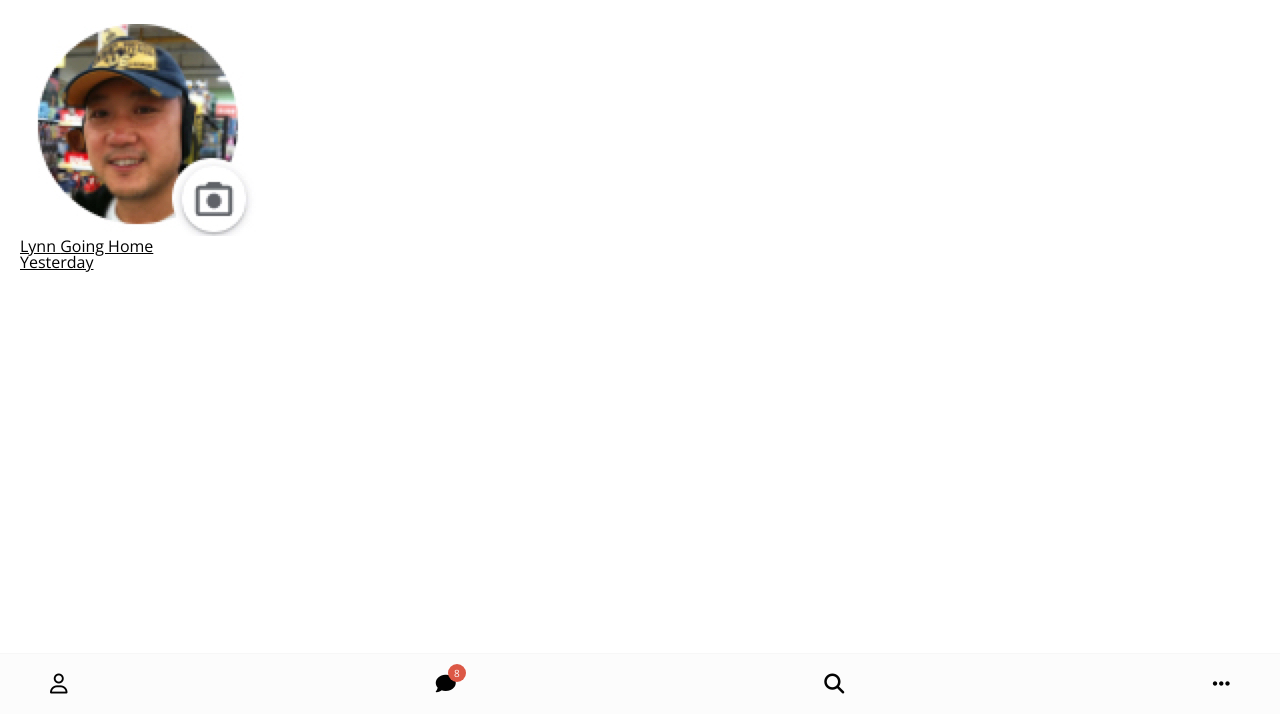
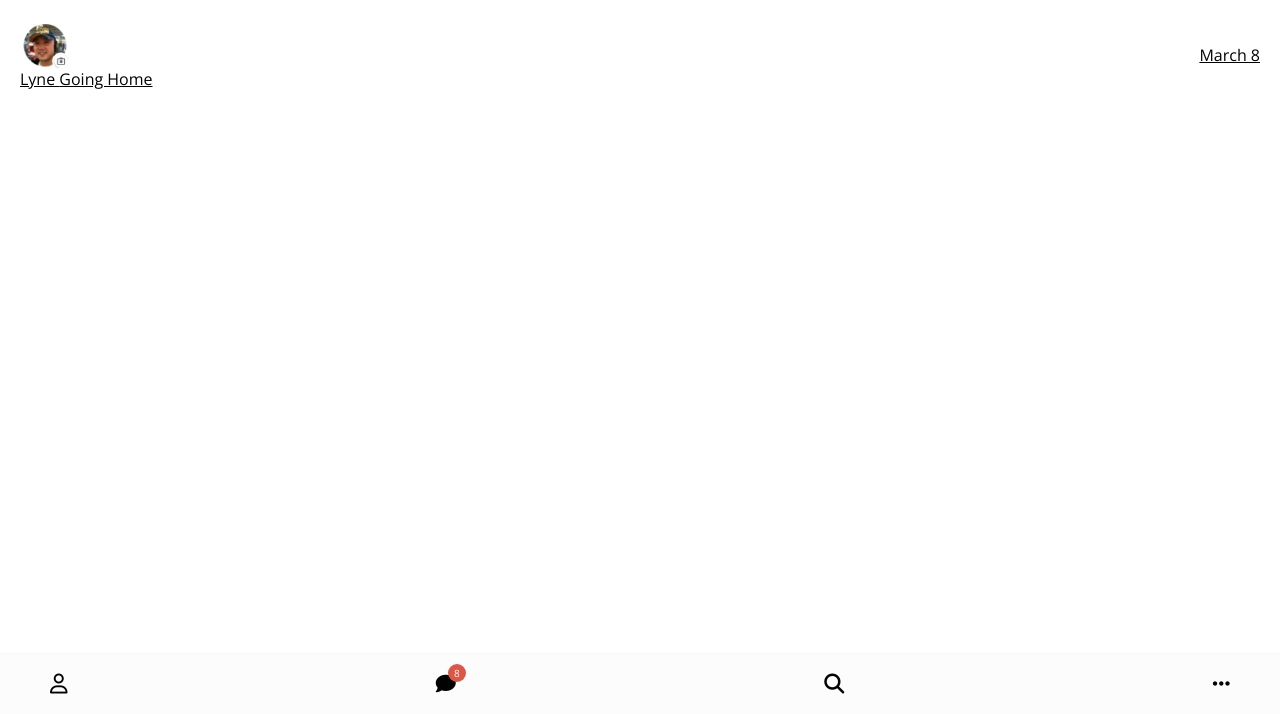
Before and after one commit to blade5683/kakao-clone, a plain HTML site: page index.html in a window 1280 px wide. Shown: the part 86-800 px from the top of the page. Drawn offline with nearby package versions, Linux system fonts and the light colour scheme.

Commit message:
done lec 2.6

```diff
--- /dev/null
+++ b/css/friend.css
@@ -0,0 +1,16 @@
+.friend {
+  /*background-color: red;  이런식으로 해당 객체가 어디있는지 눈으로 확인함*/
+  display: flex;
+  justify-content: space-between;
+  align-items: center;
+}
+
+.friend .friend__avatar {
+  width: 50px;
+  border-radius: 35%;
+}
+
+/*아래처럼 붙여쓰면 두 클래스 모두 적용한다는 의미 */
+.friend__avatar.g-avatar {
+  /* width: 70px; */
+}
--- a/css/styles.css
+++ b/css/styles.css
@@ -18,6 +18,7 @@ h1 .name{
 @import "status-bar.css";
 @import "header.css";
 @import "nav-bar.css";
+@import "friend.css";
 
 * {
   /* 모든 아이템에 적용해서 */
--- a/index.html
+++ b/index.html
@@ -36,13 +36,17 @@
       <ul class="chats_list">
         <li class="chats_chat chat">
           <a href="chat.html">
-            <div class="chat__column">
-              <img src="images/avatar.jpg" class="chat__avatar g-avatar" />
-              <div class="chat__content">
-                <span class="chat__suername">Lynn</span> <span class="chat__preview">Going Home</span>
+            <div class="chats__chat friend friend--lg">
+              <div class="friend_column">
+                <img src="images/avatar.jpg" class="g-avater friend__avatar" />
+                <div class="friend_content">
+                  <span class="friend_name"> Lyne </span> <span class="friend__bottom-text"> Going Home </span>
+                </div>
+              </div>
+              <div class="frined__column">
+                <div class="friend__now-listing"><span class="chat__timestamp"> March 8 </span></div>
               </div>
             </div>
-            <div class="chat__column"><span class="chat_timestamp">Yesterday</span></div>
           </a>
         </li>
       </ul>
```
